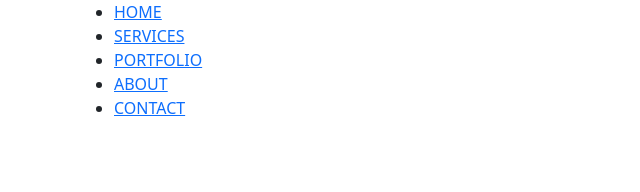
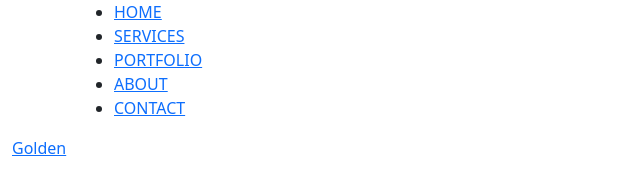
Before and after one commit to Katarina125/landing-page, a website: page index.html in a window 1280 px wide. Shown: the full height of the page, 0-640 px from the left. Drawn offline with nearby package versions, Linux system fonts and the light colour scheme; files that its build step writes are made by us from their sources; files whose address does not match are found by name.

Commit message:
Add html for page container-fluid

```diff
--- a/index.html
+++ b/index.html
@@ -21,6 +21,9 @@
          </ul>
       </div>
     </nav>
+    <div class="container-fluid">
+      <a href="#">Golden</a>
+    </div>
 
   </body>
 </html>
```
